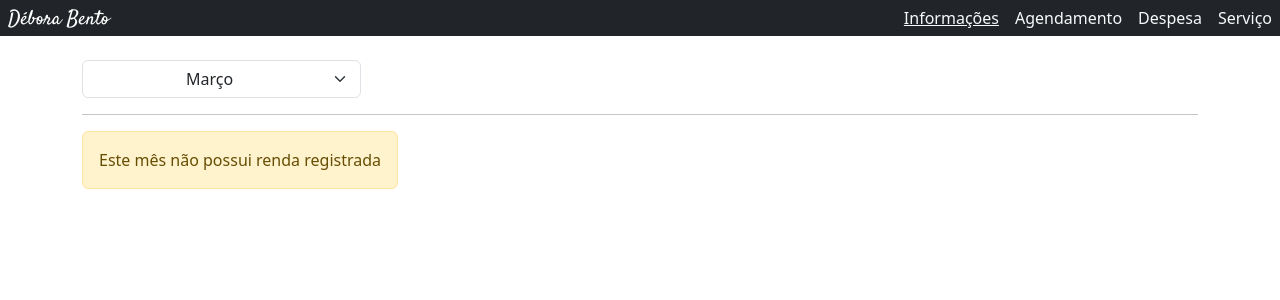
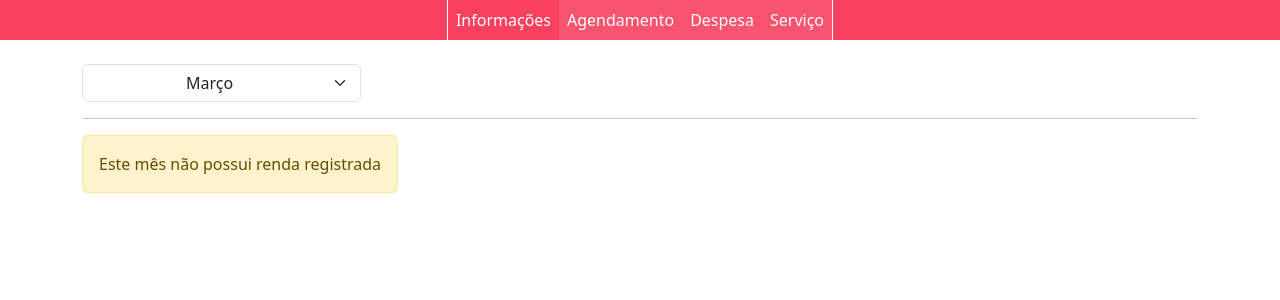
Before and after one commit to djsprogrammer/debora, a React (Create React App) app: page / in a window 1280 px wide. Shown: the top 300 px of the page. Built offline with nearby package versions, Linux system fonts and the light colour scheme.

Commit message:
atualização no design do header

```diff
--- a/src/App.css
+++ b/src/App.css
@@ -1,25 +1,9 @@
-@import url('https://fonts.googleapis.com/css2?family=Satisfy&display=swap');
-
-@keyframes load {
-  0% {
-    transform: rotate(0deg);
-  }
-
-  100% {
-    transform: rotate(360deg);
-  }
-}
-
-.loader {
-    animation: load 1s infinite;
-}
-
 h1, h2, h3, h4, h5, h6 {
     margin: 0;
 }
 
-.logo {
-    font-family: 'Satisfy';
+header {
+    background-color: #F9405F;
 }
 
 .table-container {
@@ -44,3 +28,8 @@ form {
     width: 40%;
     margin: auto;
 }
+
+a {
+    text-decoration: none;
+    color: white;
+}
--- a/src/components/fixed/header/Header.tsx
+++ b/src/components/fixed/header/Header.tsx
@@ -7,8 +7,7 @@ interface HeaderProps {
 const Header = ({ currentPage }: HeaderProps) => {
 
     return (
-        <header className='text-bg-dark py-1 px-2 d-flex justify-content-between'>
-            <h5 className='logo pt-1'>Débora Bento</h5>
+        <header className='d-flex justify-content-center'>
             <Navegation currentPage={currentPage} />
         </header>
     )
--- a/src/components/fixed/header/Navegation.tsx
+++ b/src/components/fixed/header/Navegation.tsx
@@ -26,23 +26,21 @@ const Navegation = ({ currentPage }: NavegationProps) => {
 		const selectedLink = getSelectedLink(currentPage)
 		const unselectedLinks = getUnselectedLinks(currentPage)
 		if (selectedLink) {
-			selectedLink.classList.add('link-underline-opacity-100')
+			selectedLink.style.backgroundColor = '#F9405F'
 			for (const link of unselectedLinks) {
 				if (link.current) {
-					link.current.classList.remove('link-underline-opacity-100')
+					link.current.style.backgroundColor = '#f8546f'
 				}
 			}
 		}
 	}, [currentPage, getSelectedLink, getUnselectedLinks])
 
-	const linkStyle = 'link-light link-underline-opacity-0'
-
 	return (
-		<nav className='d-flex align-items-center'>
-			<Link ref={link1} className={`${linkStyle} me-3`} to='/'>Informações</Link>
-			<Link ref={link2} className={linkStyle} to='/schedulings'>Agendamento</Link>
-			<Link ref={link3} className={`${linkStyle} mx-3`} to='/expenses'>Despesa</Link>
-			<Link ref={link4} className={linkStyle} to='/services'>Serviço</Link>
+		<nav style={{ borderLeft: '1px solid white', borderRight: '1px solid white' }} className='d-flex align-items-center'>
+			<Link ref={link1} className='p-2' to='/'>Informações</Link>
+			<Link ref={link2} className='p-2' to='/schedulings'>Agendamento</Link>
+			<Link ref={link3} className='p-2' to='/expenses'>Despesa</Link>
+			<Link ref={link4} className='p-2' to='/services'>Serviço</Link>
 		</nav>
 	)
 
```
